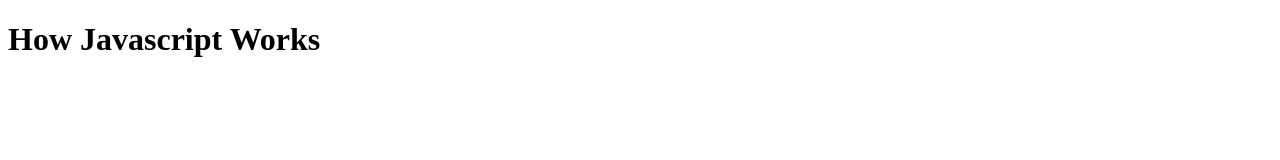
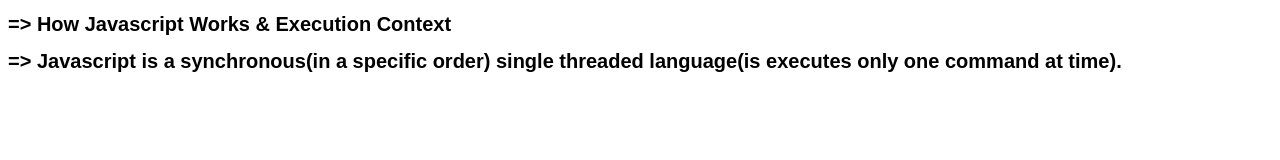
Before and after one commit to rajgupta2399/Namaste-Javascript, a plain HTML site: page NJ/NJ01/index.html in a window 1280 px wide. Drawn offline with Linux system fonts and the light colour scheme; a script that the page names is missing.

Commit message:
How Javascript Works

```diff
--- a/NJ/NJ01/index.html
+++ b/NJ/NJ01/index.html
@@ -1,12 +1,16 @@
 <!DOCTYPE html>
 <html lang="en">
-<head>
-    <meta charset="UTF-8">
-    <meta name="viewport" content="width=device-width, initial-scale=1.0">
+  <head>
+    <meta charset="UTF-8" />
+    <meta name="viewport" content="width=device-width, initial-scale=1.0" />
     <title>Document</title>
-</head>
-<body>
-    <h1>How Javascript Works</h1>
+  </head>
+  <body>
+    <h1 style="font-family: sans-serif; font-size: 20px;">=> How Javascript Works & Execution Context</h1>
+    <h1 style="font-family: sans-serif; font-size: 20px;">
+      => Javascript is a synchronous(in a specific order) single threaded
+      language(is executes only one command at time).
+    </h1>
     <script src="script.js"></script>
-</body>
+  </body>
 </html>
```
Also changed, not shown: NJ/NJ01/assets/01.jpeg (added), NJ/NJ01/assets/02.jpeg (added), NJ/NJ01/script.js (deleted).
